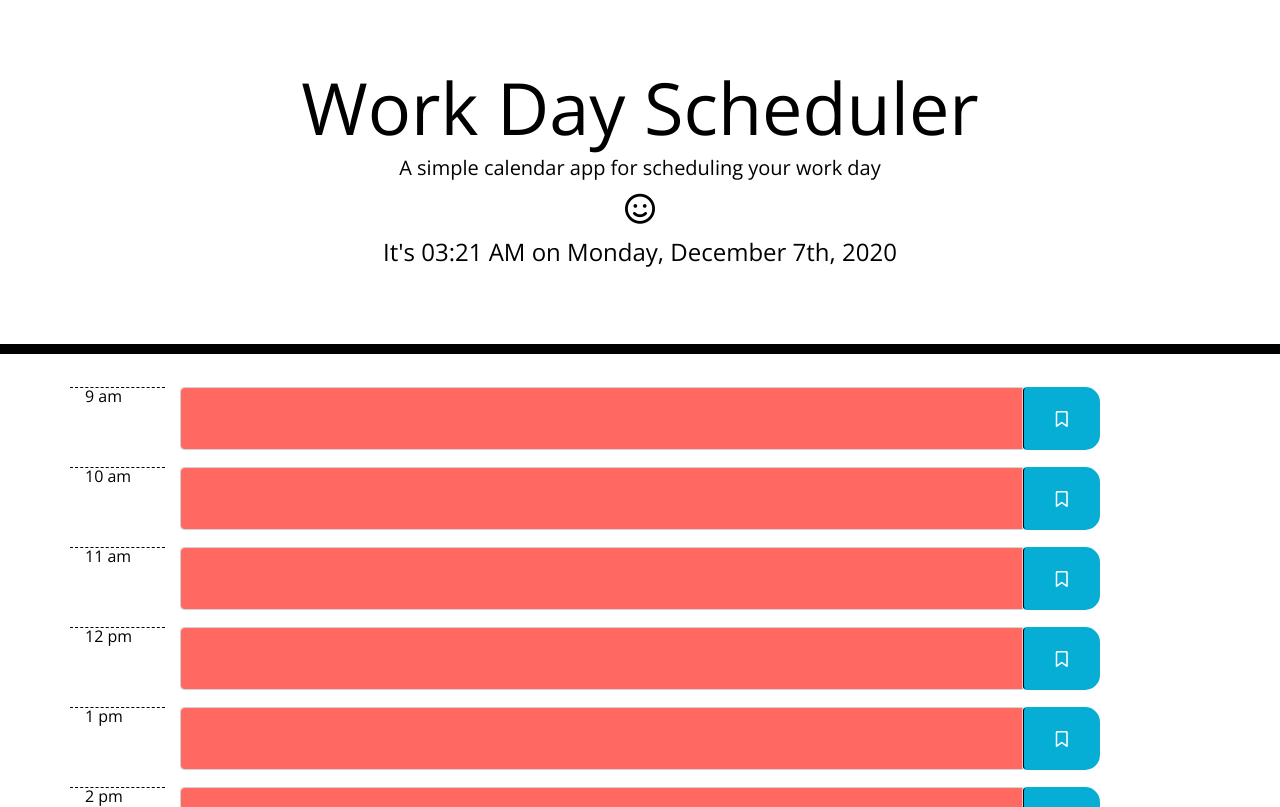
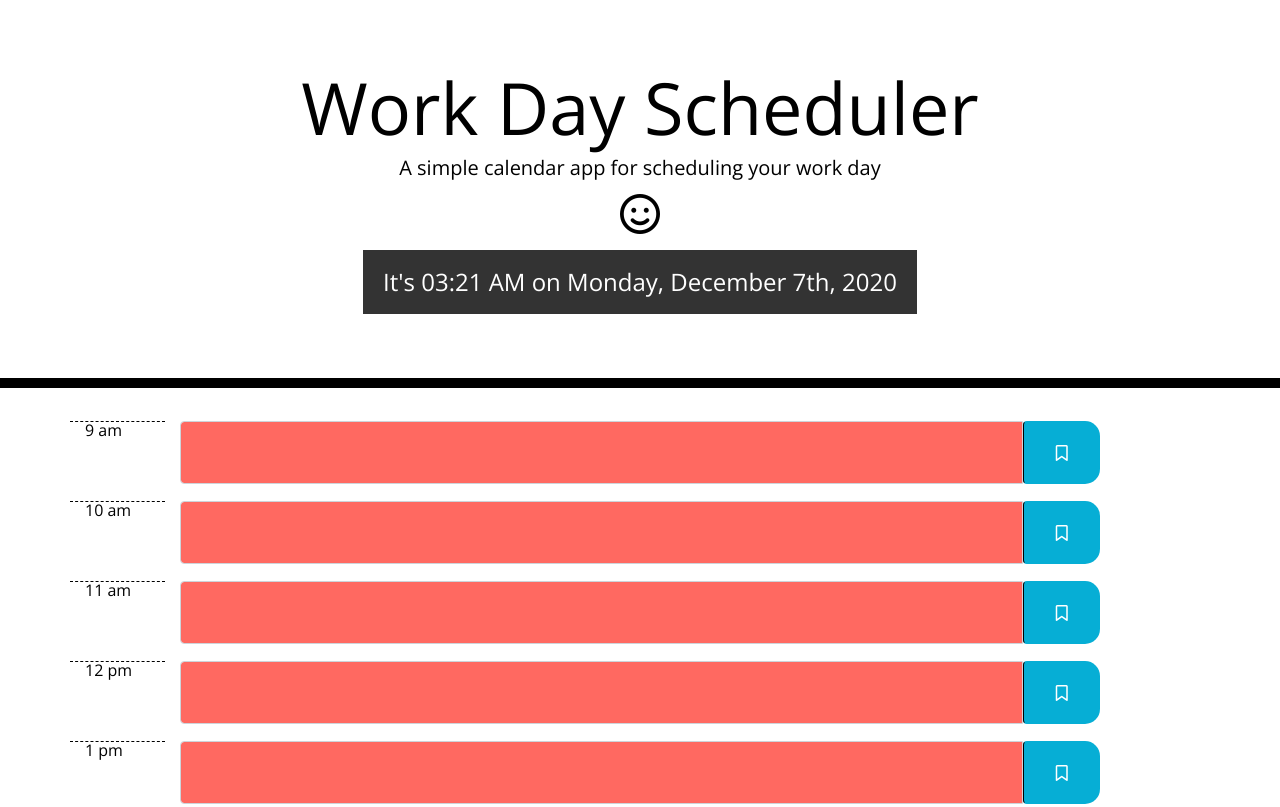
Before and after one commit to karajsch/day-planner, a plain HTML site: page index.html in a window 1280 px wide. Shown: the top 807 px of the page. Drawn offline with nearby package versions, Linux system fonts and the light colour scheme.

Commit message:
cleaning up css

```diff
--- a/index.html
+++ b/index.html
@@ -17,8 +17,9 @@
     <h1 class="display-3">Work Day Scheduler</h1>
     <p class="lead">A simple calendar app for scheduling your work day</p>
     <p class="smiley"><i class="fa fa-smile-o" aria-hidden="true"></i></p>
-    <p id="currentTime"></p>
+
     <p id="currentDay"></p>
+
   </header>
 
   <section class="container text-right scheduler">
@@ -162,7 +163,7 @@
     <!--4pm end-->
 
     <!--5pm start-->
-    <section class="row row17">
+    <section class="row row17 mb-5">
 
       <section class="input-container input-group col-1 hour">5 pm
       </section>
--- a/style.css
+++ b/style.css
@@ -23,6 +23,11 @@ textarea {
 
 #currentDay {
   font-size: 24px;
+  background: #333;
+  color: white;
+  display: table;
+  margin: 0px auto 0px auto;
+  padding: 20px
 }
 
 .description {
@@ -75,5 +80,5 @@ textarea {
 }
 
 .smiley {
-  font-size: 30px;
+  font-size: 40px;
 }
```
